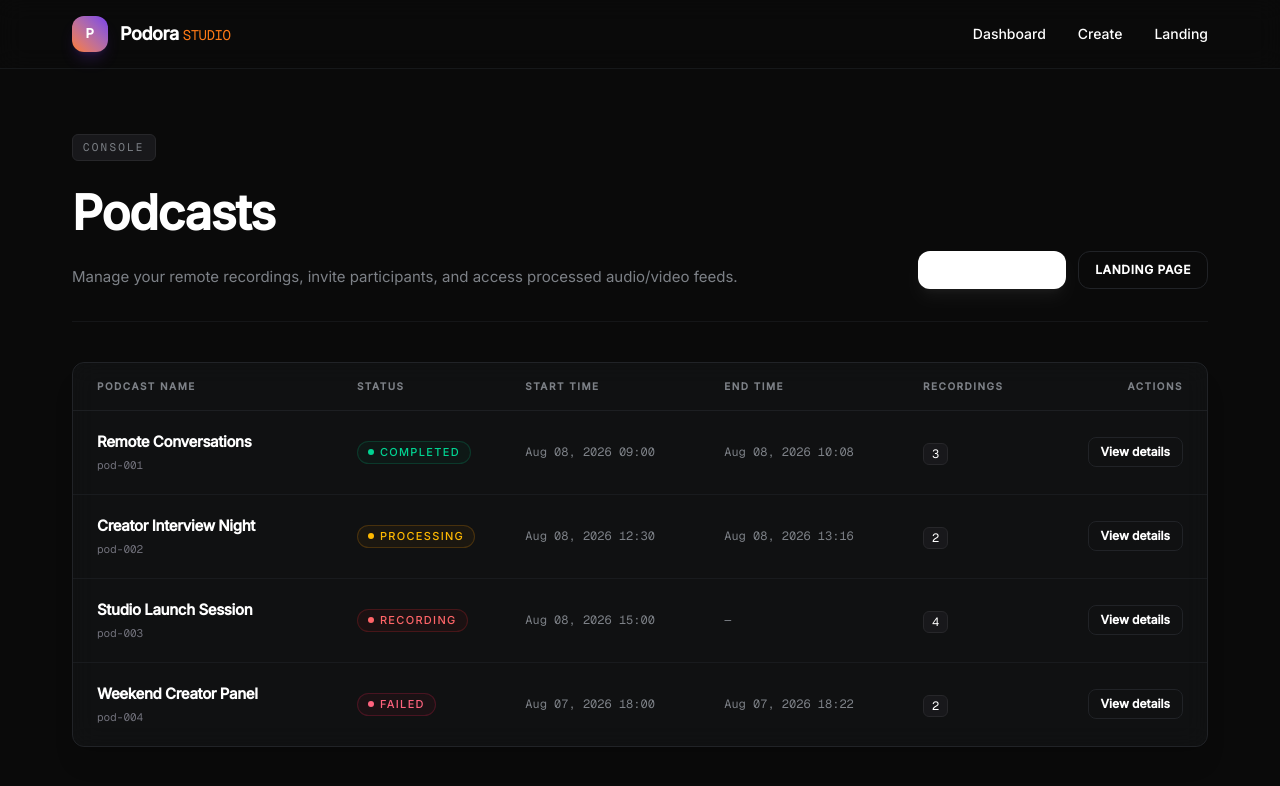
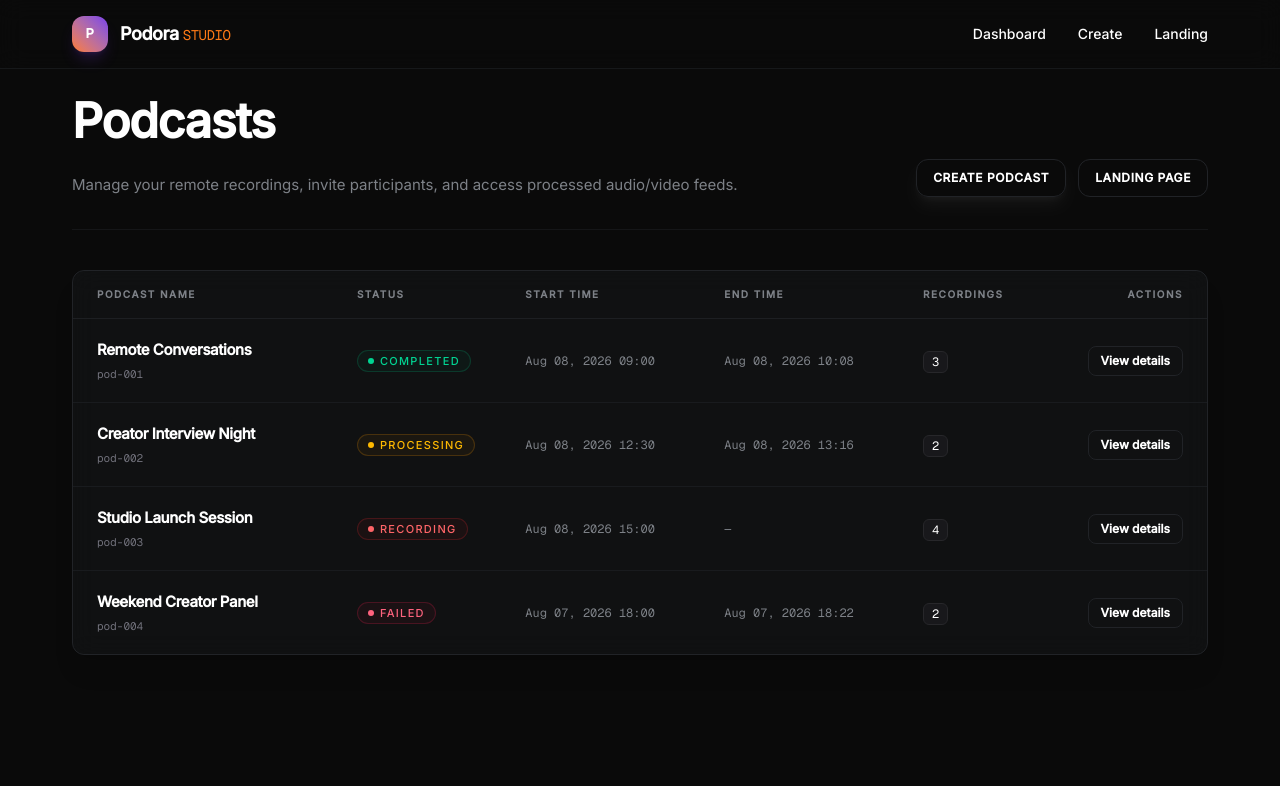
Before and after one commit to avishek0769/Podora-Studio, a React (Vite) app: page /dashboard in a window 1280 px wide. Shown: the top 786 px of the page. Built offline with nearby package versions, Linux system fonts and the light colour scheme.

Commit message:
Fix the margins in top

```diff
--- a/src/components/podora-ui.tsx
+++ b/src/components/podora-ui.tsx
@@ -56,13 +56,11 @@ export function AppHeader() {
 }
 
 export function PageShell({
-    eyebrow,
     title,
     description,
     actions,
     children,
 }: {
-    eyebrow: string;
     title: string;
     description: string;
     actions?: ReactNode;
@@ -71,12 +69,9 @@ export function PageShell({
     return (
         <div className="min-h-screen bg-canvas text-white selection:bg-white/10">
             <AppHeader />
-            <main className="mx-auto max-w-[1200px] px-6 py-10 sm:py-14 lg:px-8 lg:py-16">
+            <main className="mx-auto max-w-[1200px] px-6 pb-10 lg:px-8">
                 <div className="flex flex-col gap-6 lg:flex-row lg:items-end lg:justify-between border-b border-hairline/50 pb-8 mb-10">
                     <div className="max-w-3xl">
-                        <div className="inline-block rounded-md bg-zinc-900 border border-zinc-800 px-2.5 py-1 text-[11px] font-mono uppercase tracking-[0.2em] text-body-mid">
-                            {eyebrow}
-                        </div>
                         <h1 className="mt-4 font-display text-[36px] font-extrabold tracking-tight text-white sm:text-[48px]">
                             {title}
                         </h1>
@@ -115,7 +110,7 @@ export function PrimaryButton({ children, href }: { children: ReactNode; href: s
     return (
         <Link
             to={href}
-            className="inline-flex items-center justify-center rounded-xl bg-white px-4 py-2.5 text-xs font-semibold uppercase tracking-wider text-canvas hover:bg-zinc-200 transition-colors shadow-lg shadow-white/5"
+            className="inline-flex items-center justify-center rounded-xl border border-hairline bg-transparent px-4 py-2.5 text-xs font-semibold uppercase tracking-wider text-canvas hover:bg-zinc-700 transition-colors shadow-lg shadow-white/5"
         >
             {children}
         </Link>
--- a/src/pages/CreatePodcast.tsx
+++ b/src/pages/CreatePodcast.tsx
@@ -8,7 +8,6 @@ function CreatePodcast() {
 
     return (
         <PageShell
-            eyebrow="Create Room"
             title="Create a new podcast."
             description="Give your session a name. Once created, you will get a shareable invite link and can enter the live media room immediately."
             actions={
--- a/src/pages/Dashboard.tsx
+++ b/src/pages/Dashboard.tsx
@@ -5,7 +5,6 @@ import { podcasts } from "../lib/podora-data";
 function Dashboard() {
     return (
         <PageShell
-            eyebrow="Console"
             title="Podcasts"
             description="Manage your remote recordings, invite participants, and access processed audio/video feeds."
             actions={
--- a/src/pages/PodcastDetails.tsx
+++ b/src/pages/PodcastDetails.tsx
@@ -49,7 +49,6 @@ function PodcastDetails() {
 
     return (
         <PageShell
-            eyebrow="Details"
             title={details.podcast.name}
             description="Access recording sessions, track real-time processing states, view invitation timelines, and export assets."
             actions={
--- a/src/pages/PodcastRoom.tsx
+++ b/src/pages/PodcastRoom.tsx
@@ -37,7 +37,6 @@ function PodcastRoom() {
 
     return (
         <PageShell
-            eyebrow="Lobby"
             title={room.podcastName}
             description="Prepare to join the podcast session. Ensure your camera and microphone are connected before entering the live room."
             actions={
```
